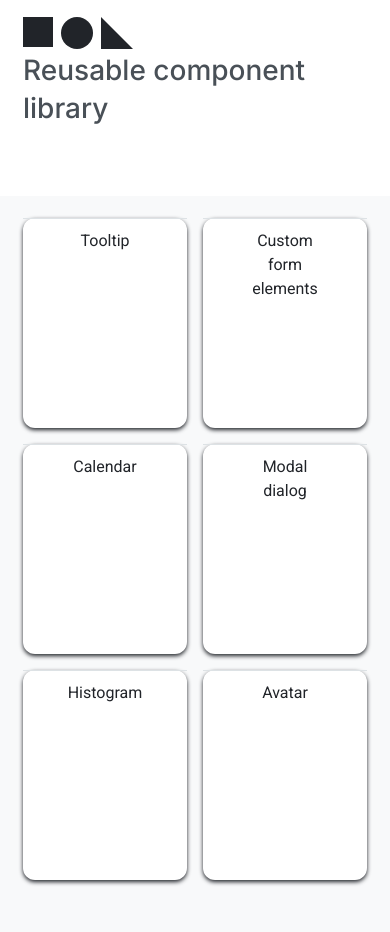
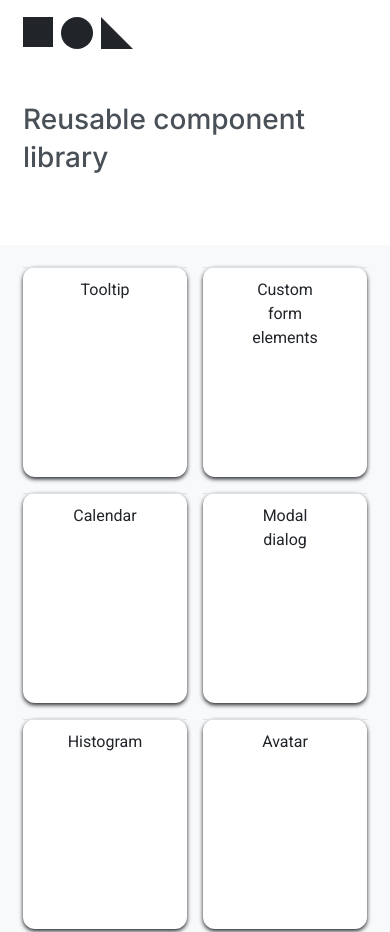
Before and after one commit to js-tasks-ru/htmlcss-20230227_evgeniy-gartsev, a website: page index.html in a window 390 px wide. Shown: the top 932 px of the page. Drawn offline with Linux system fonts and the light colour scheme.

```diff
--- a/components/header/header.css
+++ b/components/header/header.css
@@ -7,8 +7,26 @@
   background-color: var(--gray-1);
 }
 
+.header__title {
+  font-family: 'Inter';
+  font-style: normal;
+  font-weight: 500;
+  font-size: 50px;
+  line-height: 64px;
+  color: var(--black);
+  margin-top: 40px;
+}
+
 @media screen and (max-width: 480px) {
   .header {
     padding: 17px 0 69px;
   }
+
+  .header__title {
+    font-weight: 400;
+    font-size: 28px;
+    line-height: 38px;
+    color: var(--gray-4);
+    margin-top: 49px;
+  }
 }
--- a/index.html
+++ b/index.html
@@ -13,7 +13,7 @@
             <div class="logo__circle"></div>
             <div class="logo__triangle"></div>
           </div>
-          <h1 class="header-title">Reusable component library</h1>
+          <h1 class="header-title header__title">Reusable component library</h1>
         </div>
       </header>
       <main class="content">
```
Also changed, not shown: pages/template.html (+7 -1 lines).
